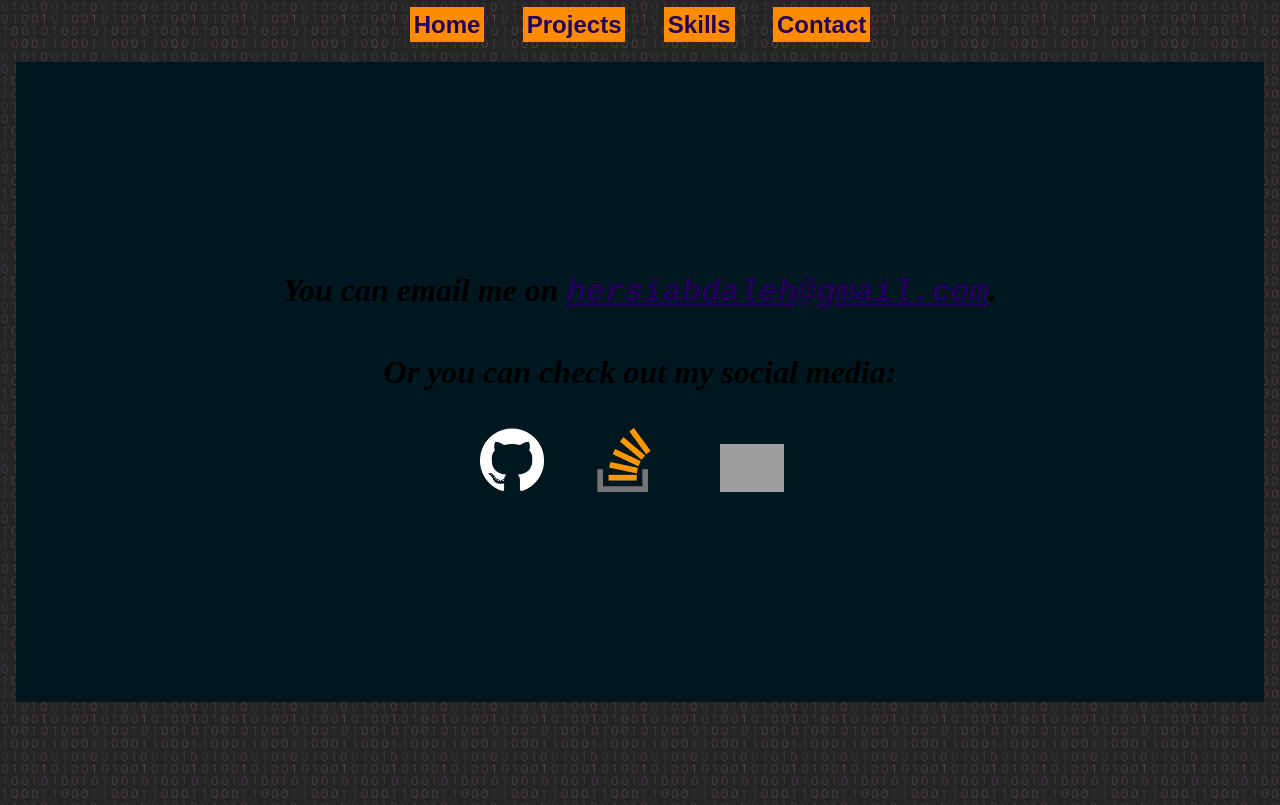
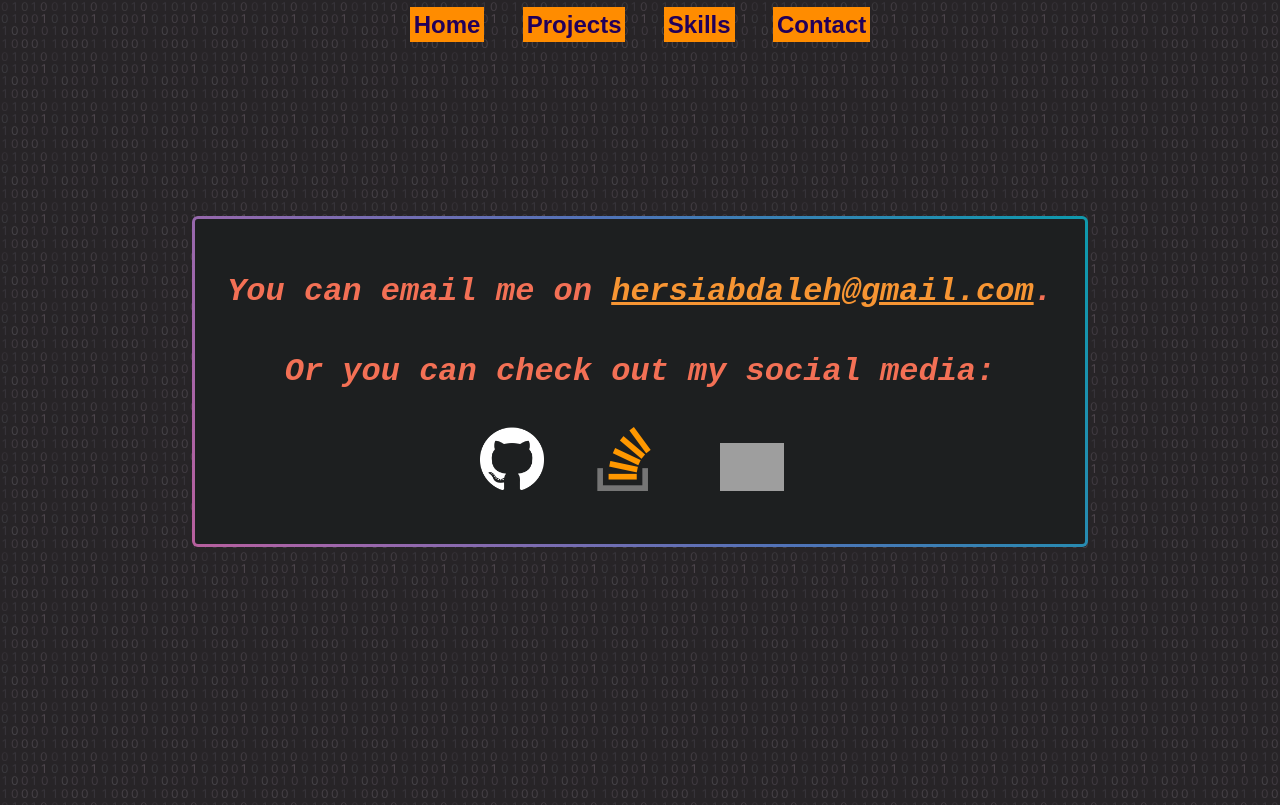
Before and after one commit to AbdalehHersi/react-portfolio-redesign, a React (Vite) app in the folder client/: page /contact in a window 1280 px wide. Built offline with nearby package versions, Linux system fonts and the light colour scheme; grey boxes are pictures that could not be loaded; a web font is replaced by a local one.

Commit message:
updated contact form

```diff
--- a/client/src/components/Contact.jsx
+++ b/client/src/components/Contact.jsx
@@ -7,7 +7,8 @@ export default function Contact() {
     return (
         <div className="focus-in">
             <address>
-                <h1>You can email me on <a href="mailto:hersiabdaleh@gmail.com">hersiabdaleh@gmail.com</a>.</h1>
+                <div className="contactContainer gradient-border">
+                <h1>You can email me on <a href="mailto:hersiabdaleh@gmail.com" id="link">hersiabdaleh@gmail.com</a>.</h1>
                 <h1>Or you can check out my social media:</h1>
                 <div className="socials">
                     <a href="https://github.com/AbdalehHersi" target="_blank">
@@ -20,6 +21,7 @@ export default function Contact() {
                         <img src={LinkedIn} alt="linkedin" className="icons" />
                     </a>
                 </div>
+                </div>
             </address>
         </div>
     )
--- a/client/src/css/Contact.css
+++ b/client/src/css/Contact.css
@@ -1,8 +1,21 @@
 address {
-    background-color:var(--thirdary-color);
     display: flex;
     justify-content: center;
     align-items: center;
     flex-direction: column;
     height: 80vh;
 }
+
+.contactContainer {
+    padding: 2rem;
+    color: var(--main-orange);
+    display: flex;
+    justify-content: center;
+    flex-direction: column;
+    align-items: center;
+    font-family: 'IBM Plex Mono', monospace;
+}
+
+#link {
+    color: var(--main-light-orange);
+}
--- a/client/src/css/Project.css
+++ b/client/src/css/Project.css
@@ -19,4 +19,5 @@
 .projImage {
     display: flex;
     justify-content: center;
+    margin-bottom: 2rem;
 }
```
